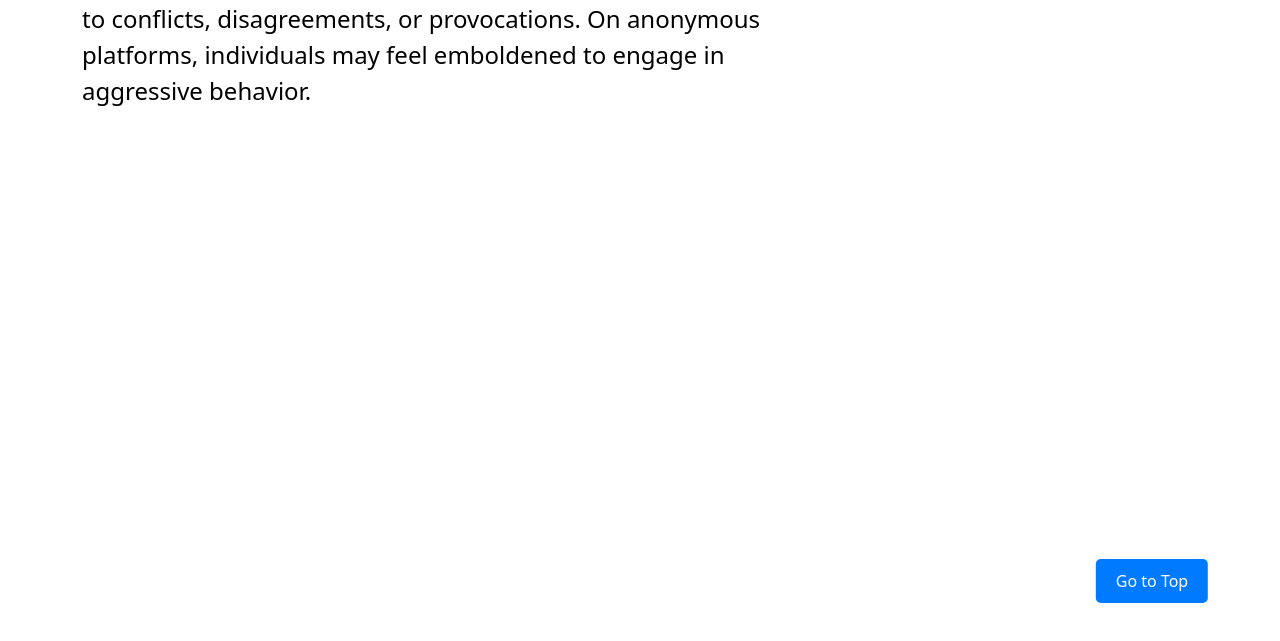
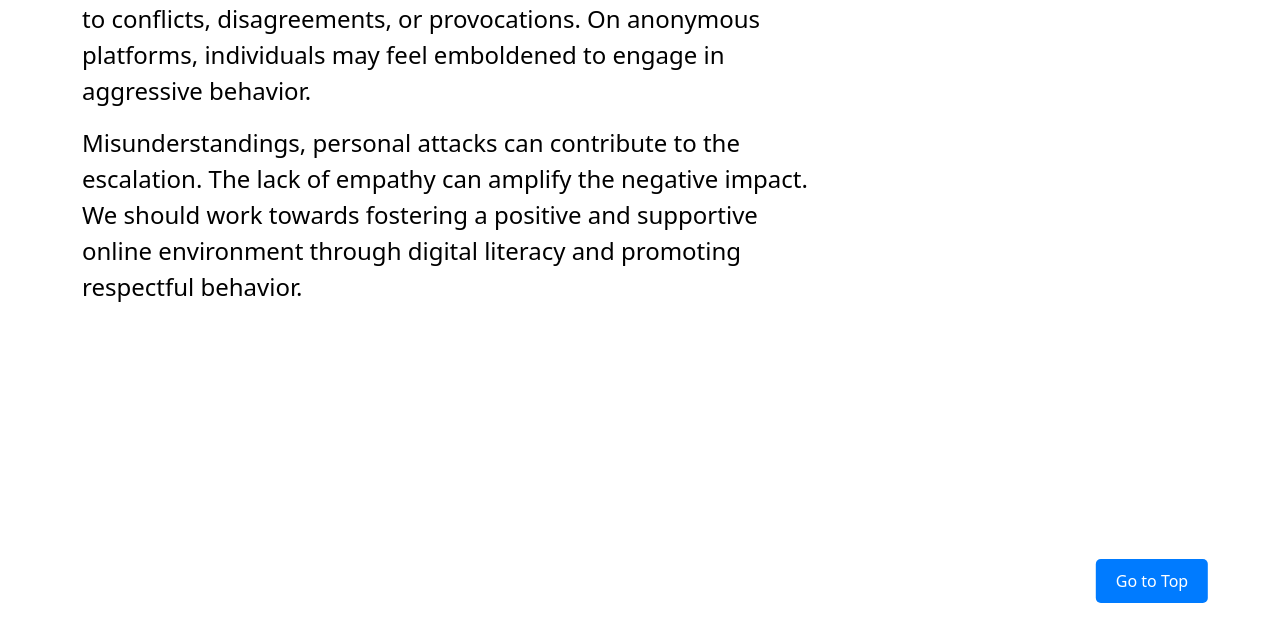
Before and after one commit to 8Y6CPU/Cyberbullying-Flaming, a plain HTML site: page Cyberbullying2.html in a window 1280 px wide. Shown: the part 147-788 px from the top of the page. Drawn offline with nearby package versions, Linux system fonts and the light colour scheme.

Commit message:
Update Cyberbullying2.html

```diff
--- a/Cyberbullying2.html
+++ b/Cyberbullying2.html
@@ -76,6 +76,7 @@ integrity="sha384-iYQeCzEYFbKjA/T2uDLTpkwGzCiq6soy8tYaI1GyVh/UjpbCx/TYkiZhlZB6+f
         <!-- Text on the left -->
         <div class="col-md-8" style="font-size: 1.5em; color: black;">
             <p>Flaming and cyberbullying often begin in online interactions due to conflicts, disagreements, or provocations. On anonymous platforms, individuals may feel emboldened to engage in aggressive behavior.</p>
+            <p>Misunderstandings, personal attacks can contribute to the escalation. The lack of empathy can amplify the negative impact. We should work towards fostering a positive and supportive online environment through digital literacy and promoting respectful behavior.</p>
         </div>
 
         <!-- Image on the right -->
```
